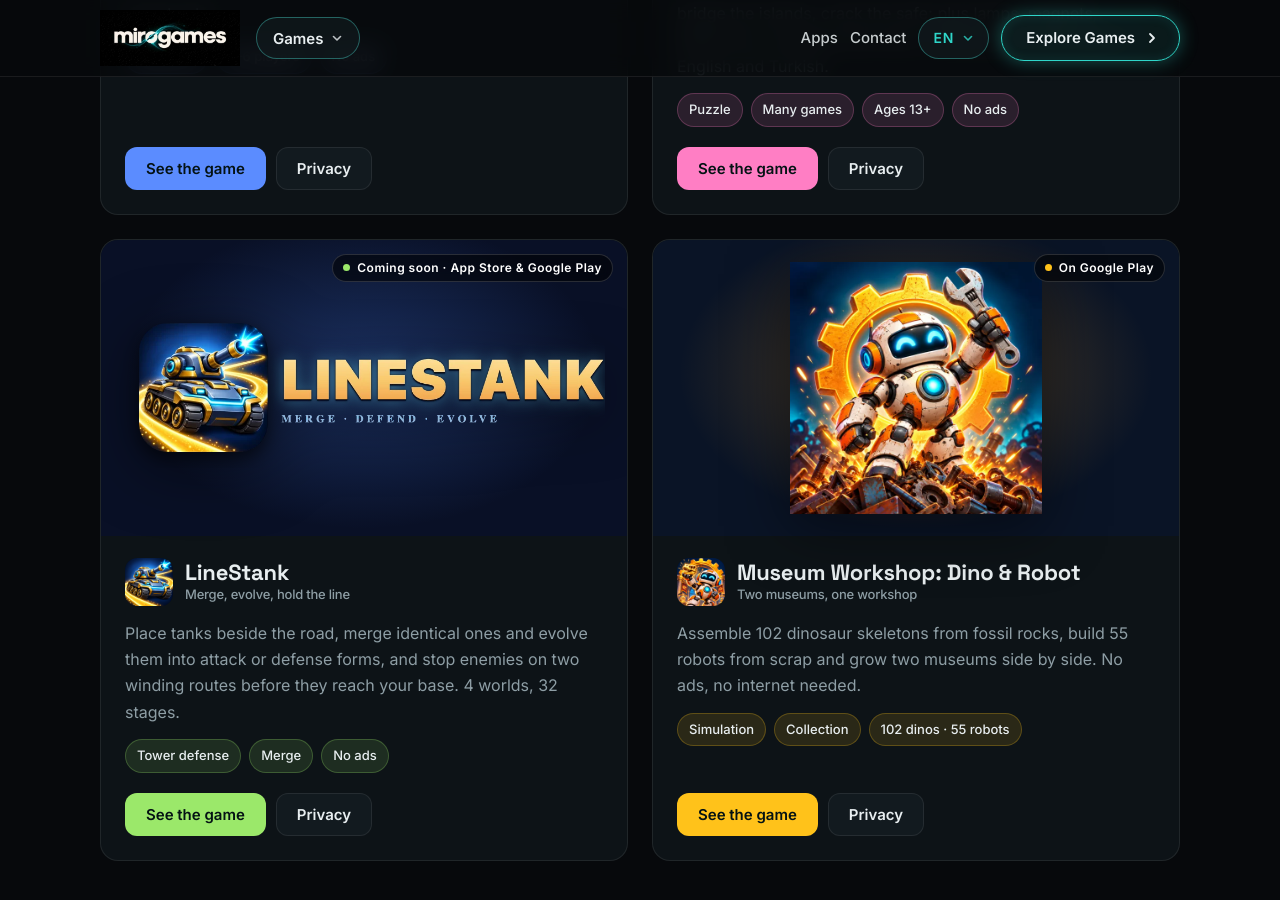
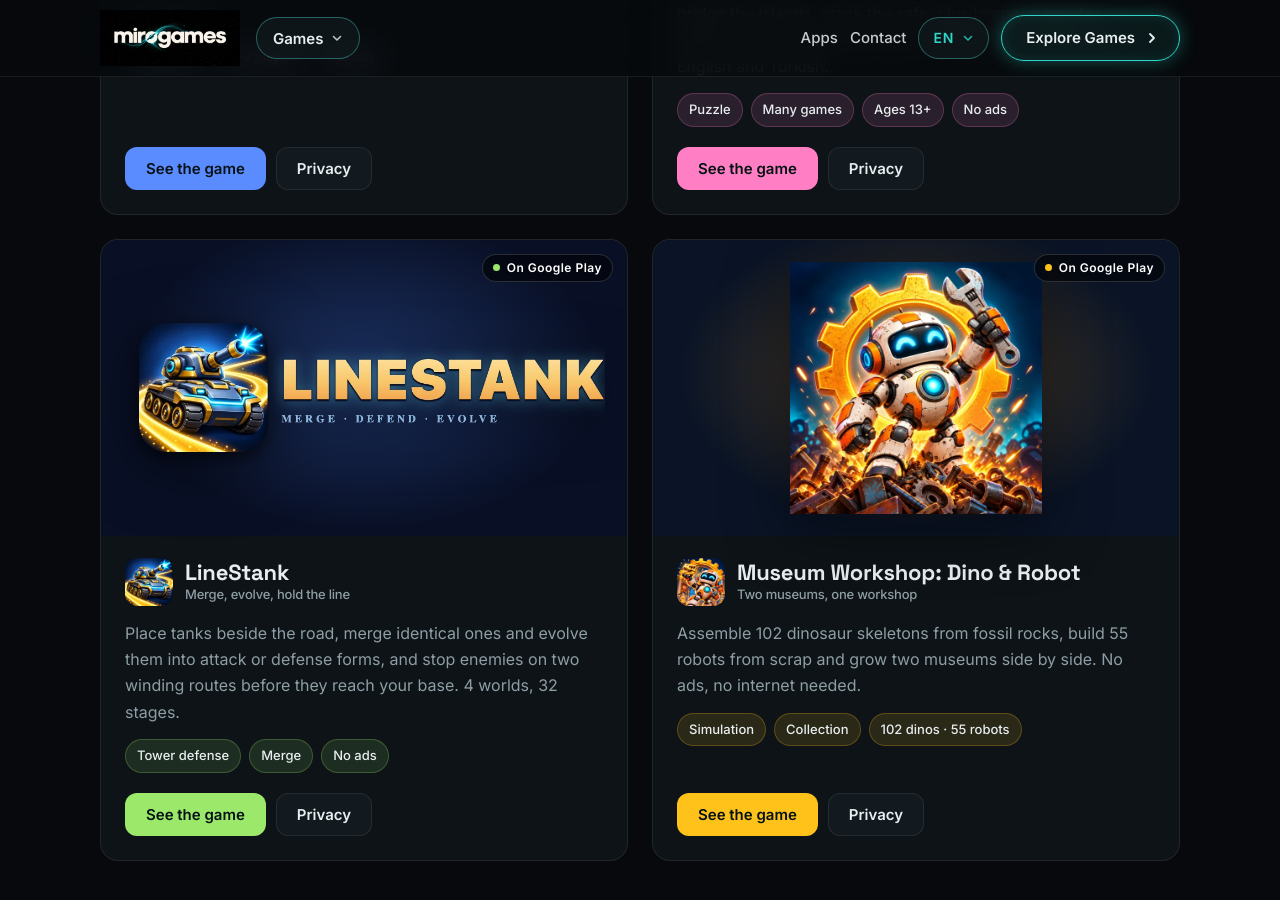
Before and after one commit to bukesafiye/bukesafiye.github.io, a Jekyll site: the page built from index.html, in a window 1280 px wide and 900 px high, scrolled down 2419 px. Built offline with Jekyll 4.4.1, drawn with Linux system fonts in a browser that asks for light colours.

Commit message:
LineStank: Google Play link

```diff
--- a/_data/games.yml
+++ b/_data/games.yml
@@ -137,7 +137,7 @@
   summary:
     tr: "Yolun kenarına tank kur, aynı tankları birleştirip saldırı ya da savunma koluna evrimleştir, iki kıvrımlı rotadan gelen düşmanları üsse ulaşmadan durdur. 4 dünya, 32 bölüm."
     en: "Place tanks beside the road, merge identical ones and evolve them into attack or defense forms, and stop enemies on two winding routes before they reach your base. 4 worlds, 32 stages."
-  status: { tr: "Yakında · App Store & Google Play", en: "Coming soon · App Store & Google Play" }
+  status: { tr: "Google Play'de", en: "On Google Play" }
   chips:
     - { tr: "Kule savunma", en: "Tower defense" }
     - { tr: "Birleştirme", en: "Merge" }
@@ -147,6 +147,7 @@
   theme: { glow: "rgba(101, 220, 249, .28)", button_text: "#1c1206" }
   card_bg: "radial-gradient(60% 70% at 50% 45%, rgba(56, 100, 190, .40), transparent 75%), #091026"
   icon: /assets/img/linestank-icon.png
+  google_play: https://play.google.com/store/apps/details?id=com.mirogames.linestank
   testflight: https://testflight.apple.com/join/Uq4zgg1J
   beta: 6
   logo: { tr: /assets/img/linestank-logo.webp, en: /assets/img/linestank-logo.webp }
```
